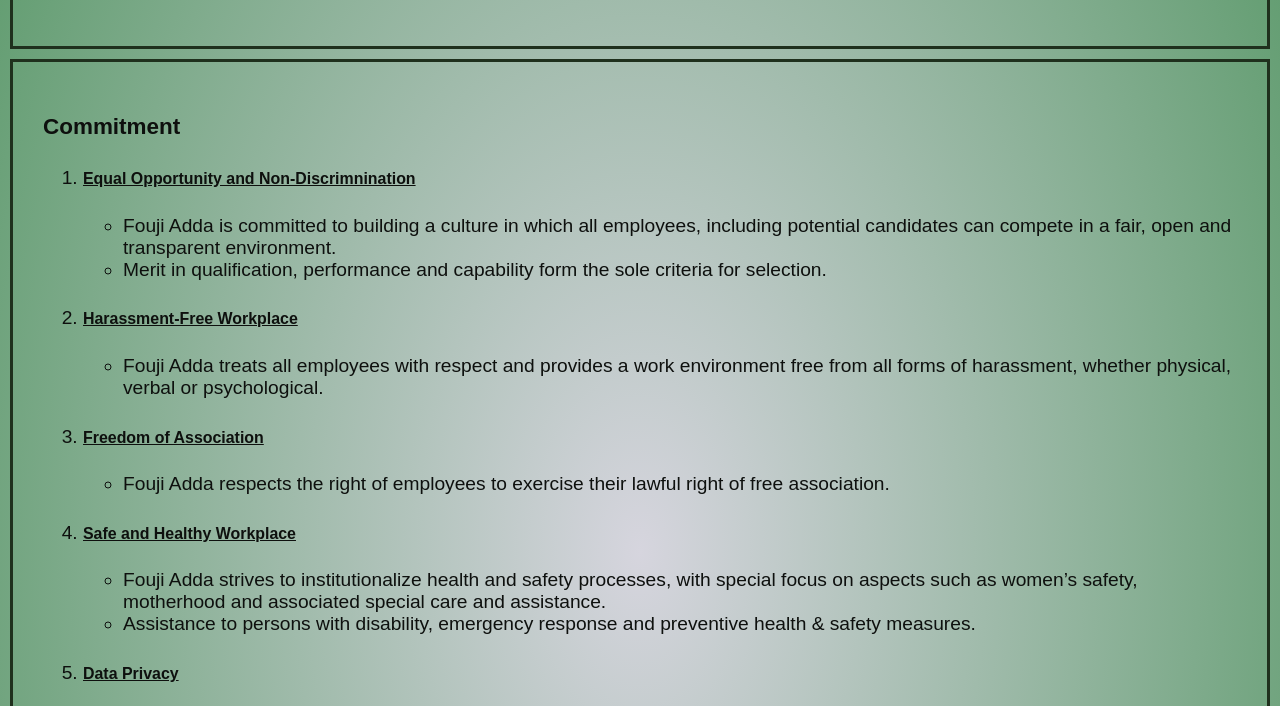
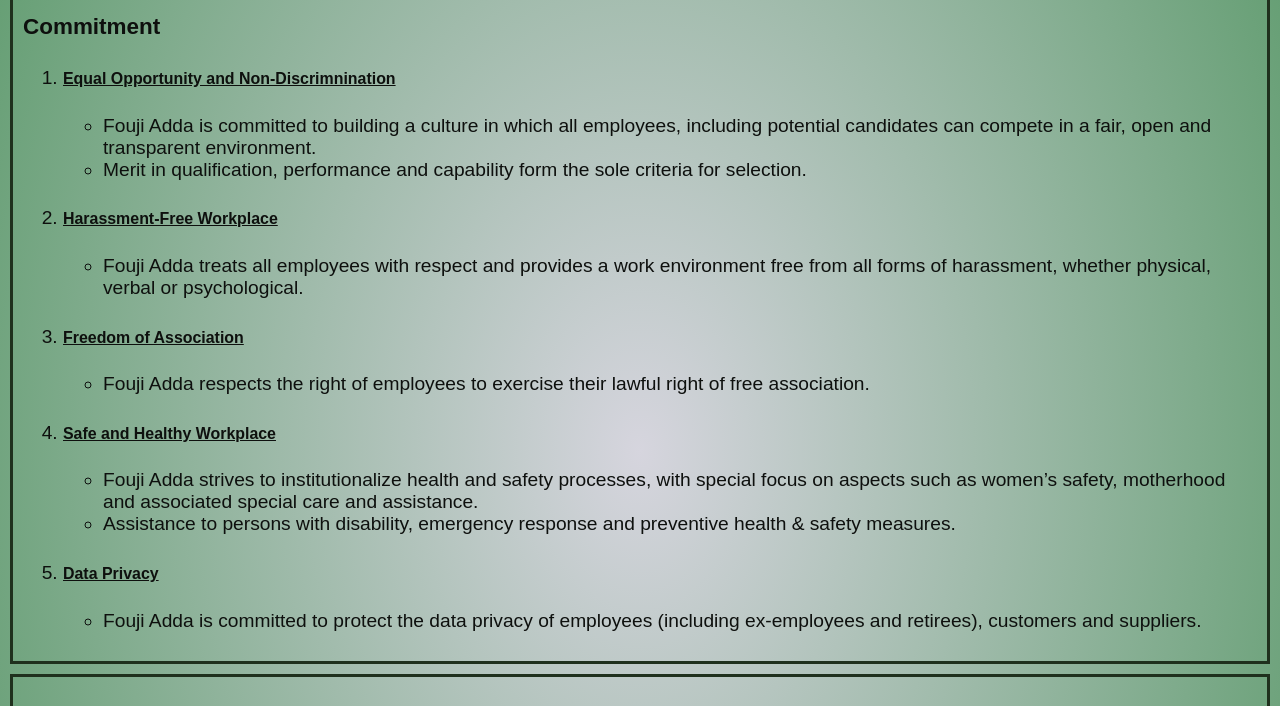
Before and after one commit to PresidencyNotes/hrpolicy, a plain HTML site: page index.html in a window 1280 px wide. Shown: the part 474-1180 px from the top of the page. Drawn offline with Linux system fonts and the light colour scheme.

Commit message:
Update hrpolicy.css

```diff
--- a/hrpolicy.css
+++ b/hrpolicy.css
@@ -30,11 +30,7 @@ section {
     margin: 10px;
     border: 3px solid #1F301D;
 }
-article{
-    margin: 10px;
-    padding: 10px;
 
-}
 
 
 nav a {
```
